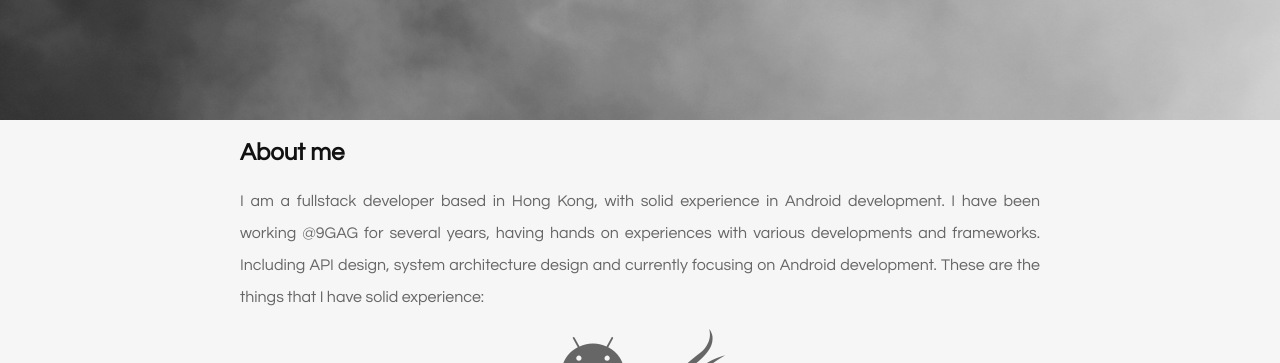
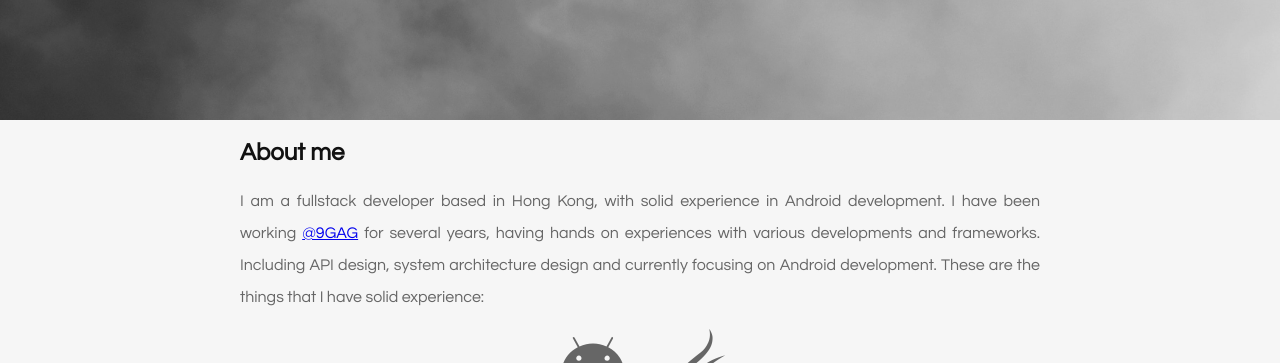
Before and after one commit to am5a03/am5a03, a Vue app: page / in a window 1280 px wide. Shown: the part 680-1043 px from the top of the page. Built offline with nearby package versions, Linux system fonts and the light colour scheme.

Commit message:
#5 - Fixed overflow issue; added 9GAG profile

```diff
--- a/src/App.vue
+++ b/src/App.vue
@@ -25,7 +25,7 @@
       <div id="about" class="page">
         <h2>About me</h2>
         <p class="description">
-          I am a fullstack developer based in Hong Kong, with solid experience in Android development. I have been working @9GAG for several years, having hands on experiences with various developments and frameworks. Including API design, system architecture design and currently focusing on Android development.
+          I am a fullstack developer based in Hong Kong, with solid experience in Android development. I have been working <a href="https://9gag.com/u/ctc2">@9GAG</a> for several years, having hands on experiences with various developments and frameworks. Including API design, system architecture design and currently focusing on Android development.
           These are the things that I have solid experience:
         </p>
         <div class="skillset">
@@ -113,6 +113,7 @@ h1, h2, h3, h4, h5, h6 {
   padding: 0 1.5em 0 1.5em;
   margin: 0 auto;
   max-width: 50em;
+  overflow-y: auto;
 }
 
 .divider {
```
